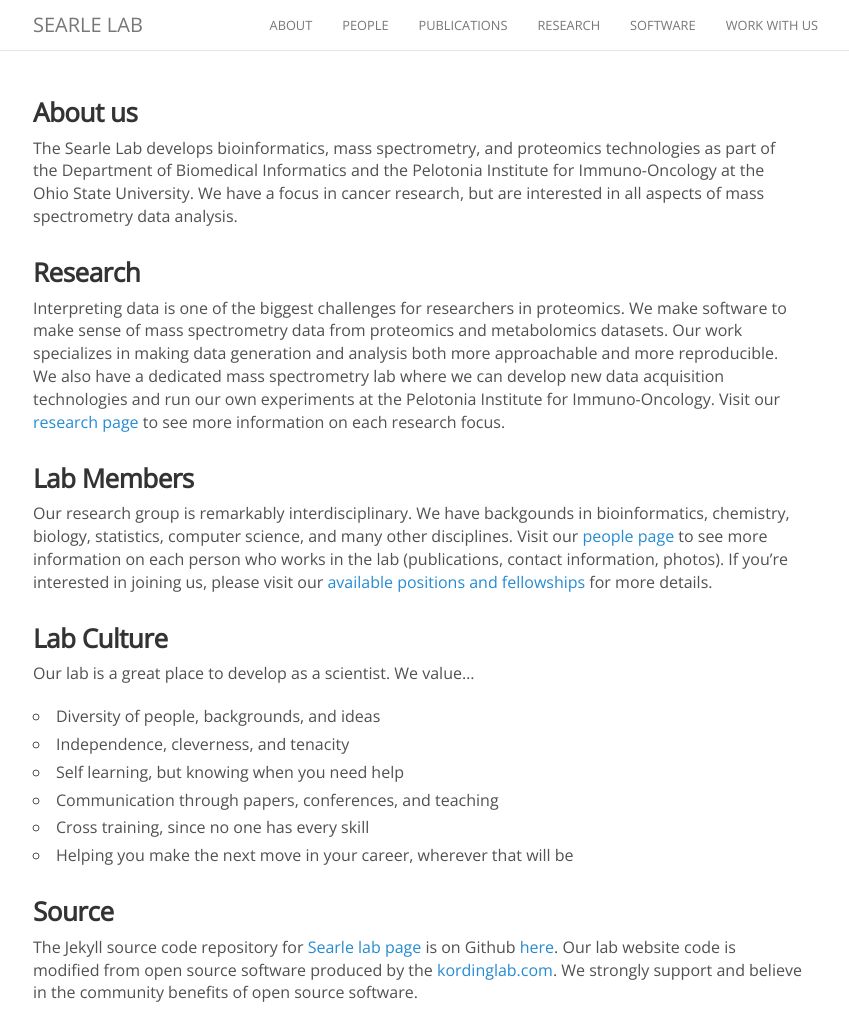
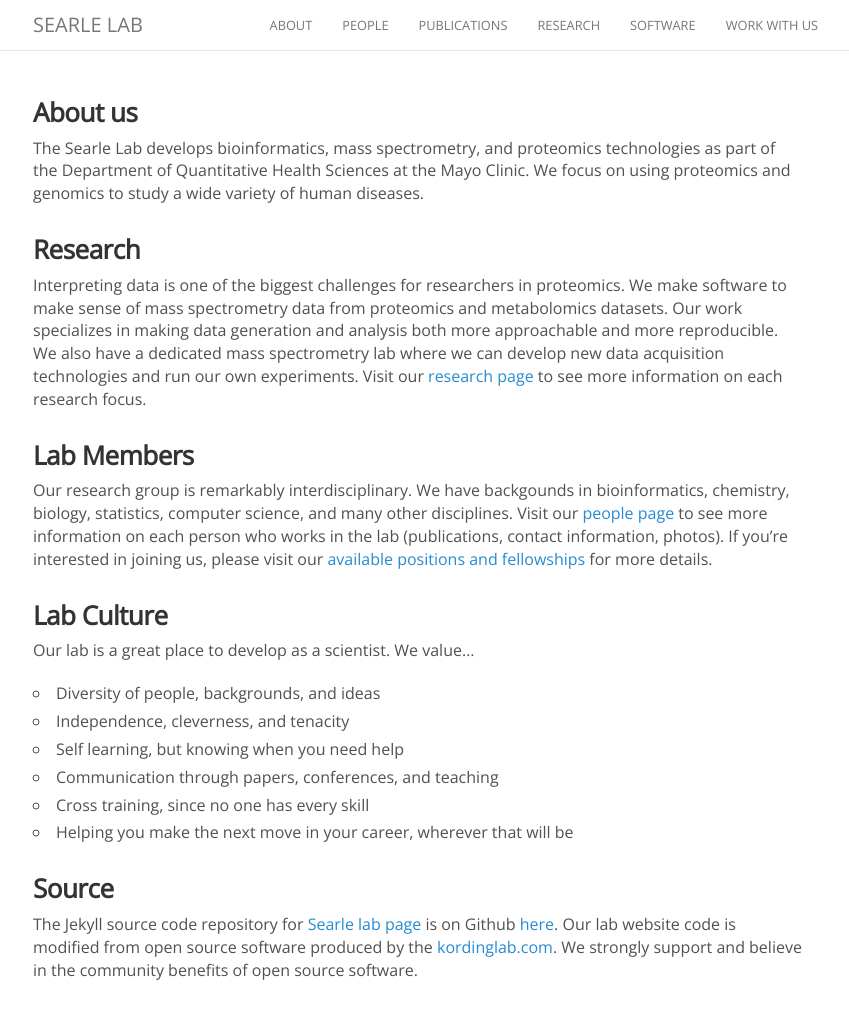
Before and after one commit to searlelab/searlelab.github.io, a Jekyll site: the page built from about.md, in a window 1280 px wide and 1024 px high. Shown: the whole window, without its empty margins (222-1071 px from the left). Built offline with Jekyll 4.4.1, drawn with Linux system fonts in a browser that asks for light colours; nearby versions of some CDN libraries; comment, search, counter and statistics services are not loaded.

Commit message:
Update about.md

```diff
--- a/about.md
+++ b/about.md
@@ -4,10 +4,10 @@ permalink: /about/
 ---
 
 ### About us
-The Searle Lab develops bioinformatics, mass spectrometry, and proteomics technologies as part of the Department of Biomedical Informatics and the Pelotonia Institute for Immuno-Oncology at the Ohio State University. We have a focus in cancer research, but are interested in all aspects of mass spectrometry data analysis.
+The Searle Lab develops bioinformatics, mass spectrometry, and proteomics technologies as part of the Department of Quantitative Health Sciences at the Mayo Clinic. We focus on using proteomics and genomics to study a wide variety of human diseases.
 
 ### Research
-Interpreting data is one of the biggest challenges for researchers in proteomics. We make software to make sense of mass spectrometry data from proteomics and metabolomics datasets. Our work specializes in making data generation and analysis both more approachable and more reproducible. We also have a dedicated mass spectrometry lab where we can develop new data acquisition technologies and run our own experiments at the Pelotonia Institute for Immuno-Oncology. Visit our [research page](../research/) to see more information on each research focus.
+Interpreting data is one of the biggest challenges for researchers in proteomics. We make software to make sense of mass spectrometry data from proteomics and metabolomics datasets. Our work specializes in making data generation and analysis both more approachable and more reproducible. We also have a dedicated mass spectrometry lab where we can develop new data acquisition technologies and run our own experiments. Visit our [research page](../research/) to see more information on each research focus.
 
 ### Lab Members
 Our research group is remarkably interdisciplinary. We have backgounds in bioinformatics, chemistry, biology, statistics, computer science, and many other disciplines. Visit our [people page](../people/) to see more information on each person who works in the lab (publications, contact information, photos). If you're interested in joining us, please visit our [available positions and fellowships](../jobs) for more details.
```
